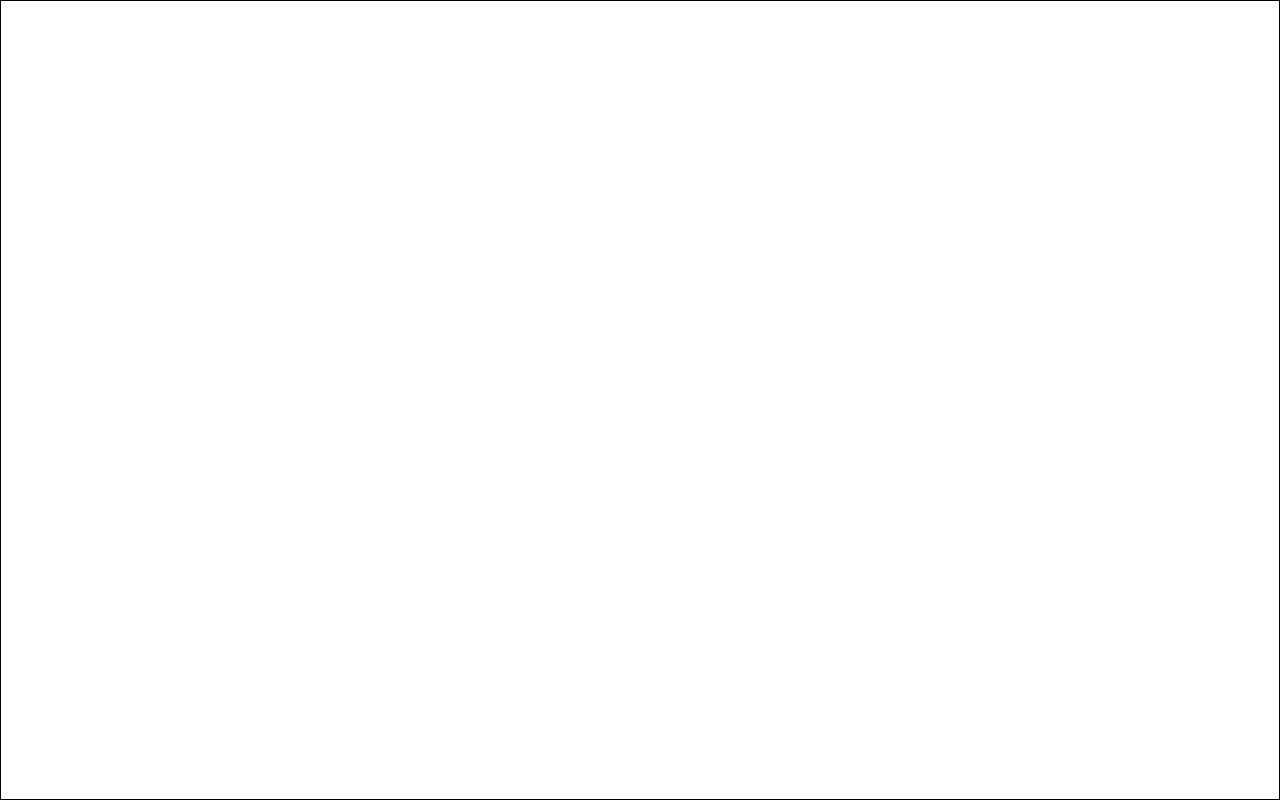
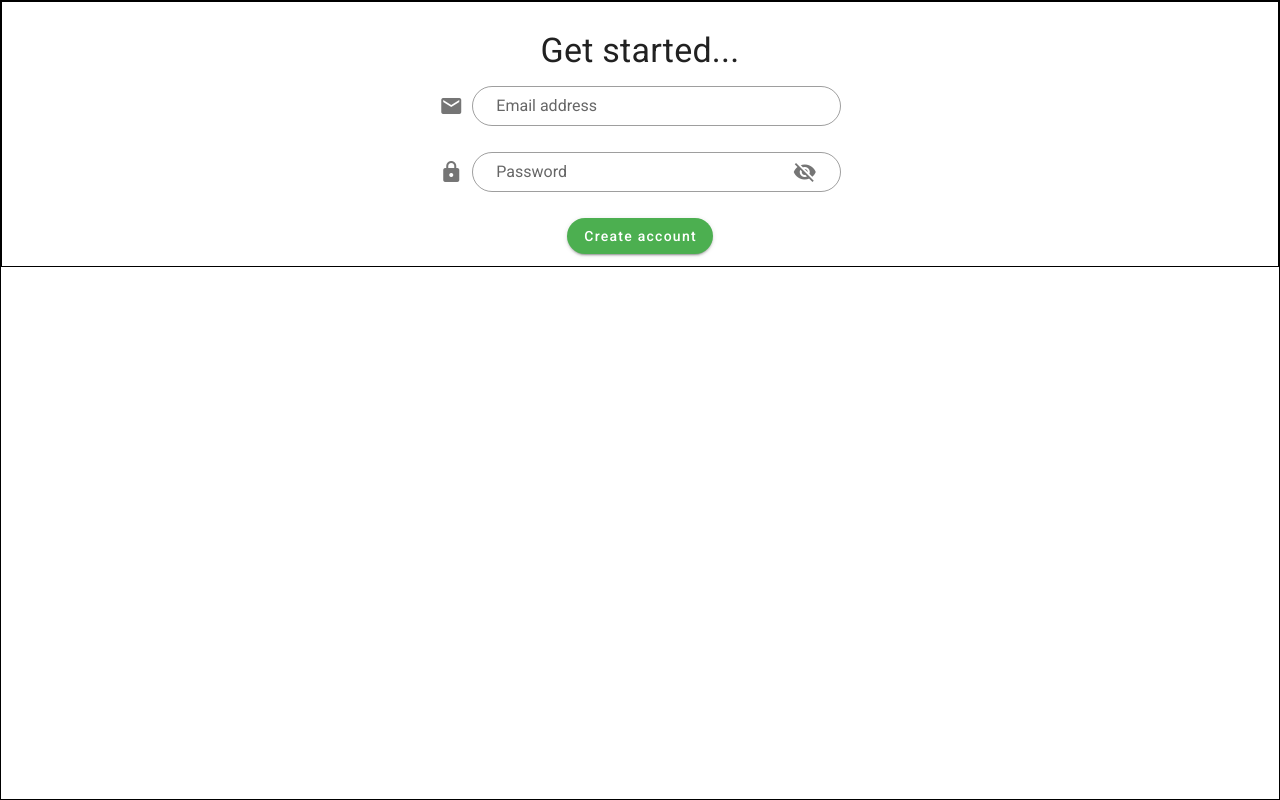
Before and after one commit to silasjimmy/dema-planner, a Vue app: page /sign-up in a window 1280 px wide. Built offline with nearby package versions, Linux system fonts and the light colour scheme.

Commit message:
add: create sign up view

```diff
--- /dev/null
+++ b/src/components/SignUp.vue
@@ -0,0 +1,67 @@
+<template>
+  <v-row class="text-center b">
+    <v-col cols="4" class="mx-auto">
+      <h1 class="text-h4 my-4">Get started...</h1>
+      <v-text-field
+        dense
+        outlined
+        clearable
+        rounded
+        color="success"
+        prepend-icon="mdi-email"
+        v-model="email"
+        label="Email address"
+        type="email"
+      ></v-text-field>
+      <v-text-field
+        dense
+        outlined
+        rounded
+        :append-icon="showPassword ? 'mdi-eye' : 'mdi-eye-off'"
+        @click:append="() => (showPassword = !showPassword)"
+        color="success"
+        prepend-icon="mdi-lock"
+        v-model="password"
+        label="Password"
+        type="password"
+      ></v-text-field>
+      <v-btn rounded @click="createAccount" color="success" class="text-none"
+        >Create account</v-btn
+      >
+    </v-col>
+  </v-row>
+</template>
+
+<script>
+// import { getAuth, createUserWithEmailAndPassword } from "firebase/auth";
+
+export default {
+  name: "SignUp",
+  data() {
+    return {
+      email: "",
+      password: "",
+    };
+  },
+  methods: {
+    createAccount() {
+      console.log(this.email, this.password);
+
+      // const auth = getAuth();
+      // createUserWithEmailAndPassword(auth, this.email, this.password)
+      //   .then((userCredential) => {
+      //     console.log(userCredential)
+
+      //     // Redirect to dashboard
+      //     this.$router.push({ path: "dashboard" });
+      //   })
+      //   .catch((error) => {
+      //     console.log(error.message);
+      //   });
+    },
+  },
+};
+</script>
+
+<style scoped>
+</style>
--- a/src/router/index.js
+++ b/src/router/index.js
@@ -4,6 +4,7 @@ import VueRouter from 'vue-router'
 import EasterEgg from '@/components/EasterEgg.vue';
 import Home from '@/components/Home.vue';
 import SignIn from '@/components/SignIn.vue';
+import SignUp from '@/components/SignUp.vue';
 
 Vue.use(VueRouter)
 
@@ -23,6 +24,11 @@ const routes = [
     component: SignIn
   },
   {
+    path: '/sign-up',
+    name: 'sign-up',
+    component: SignUp
+  },
+  {
     path: '/easter-egg',
     component: EasterEgg,
   }
```
